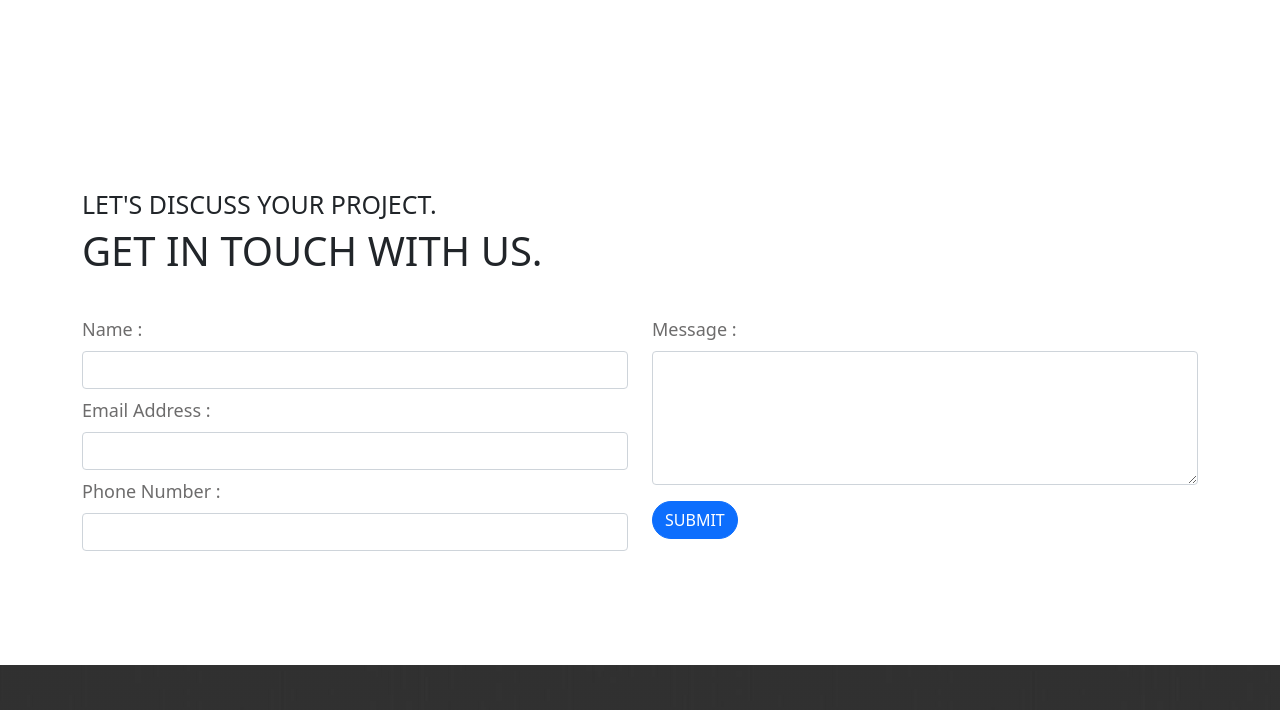
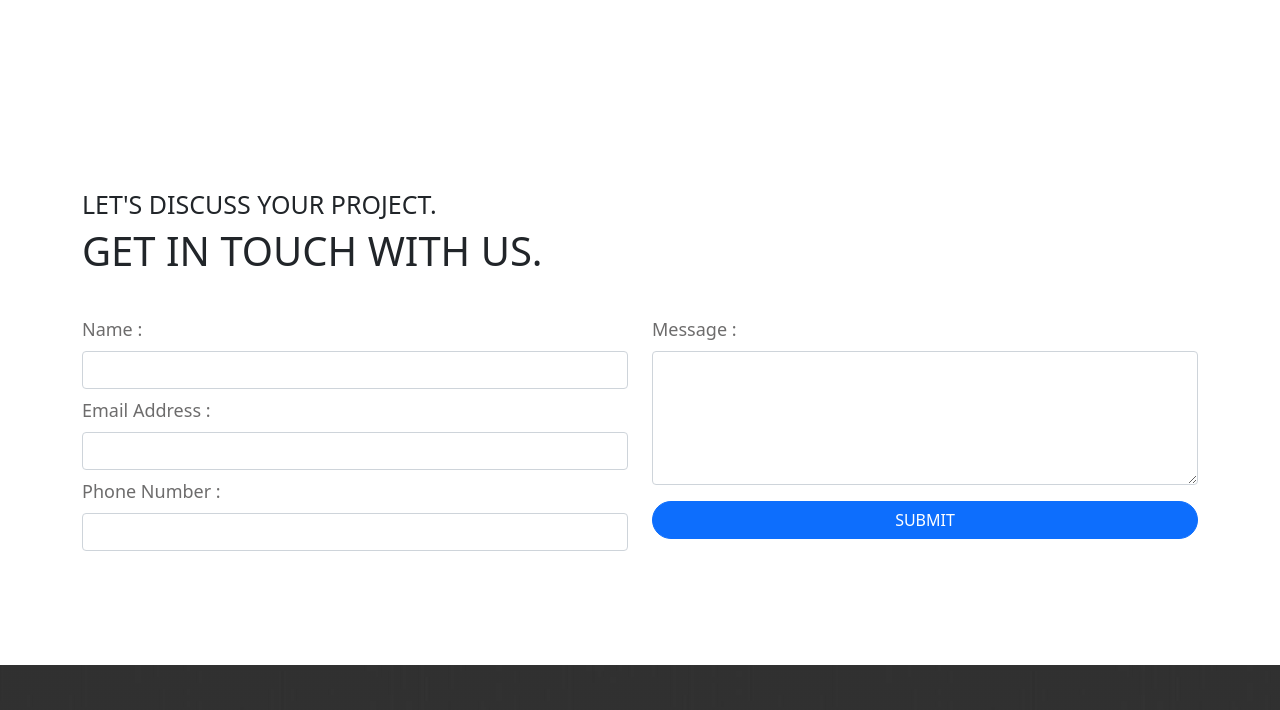
Before and after one commit to amirugamio/finestgo, a plain HTML site: page index.html in a window 1280 px wide. Shown: the part 3731-4441 px from the top of the page. Drawn offline with nearby package versions, Linux system fonts and the light colour scheme; files whose address does not match are found by name; a web font is replaced by a local one.

Commit message:
Ubah lebar tombol submit

```diff
--- a/style.css
+++ b/style.css
@@ -158,6 +158,10 @@
   justify-content: center;
   font-weight: normal;
 }
+
+.btn-kirim {
+  width: 100%;
+}
 /* About */
 .about {
   margin-top: 120px;
@@ -285,6 +289,7 @@ label {
 }
 
 /* Utility */
+
 .tombol {
   border-radius: 40px;
 }
```
Also changed, not shown: index.html (+3 -2 lines).
